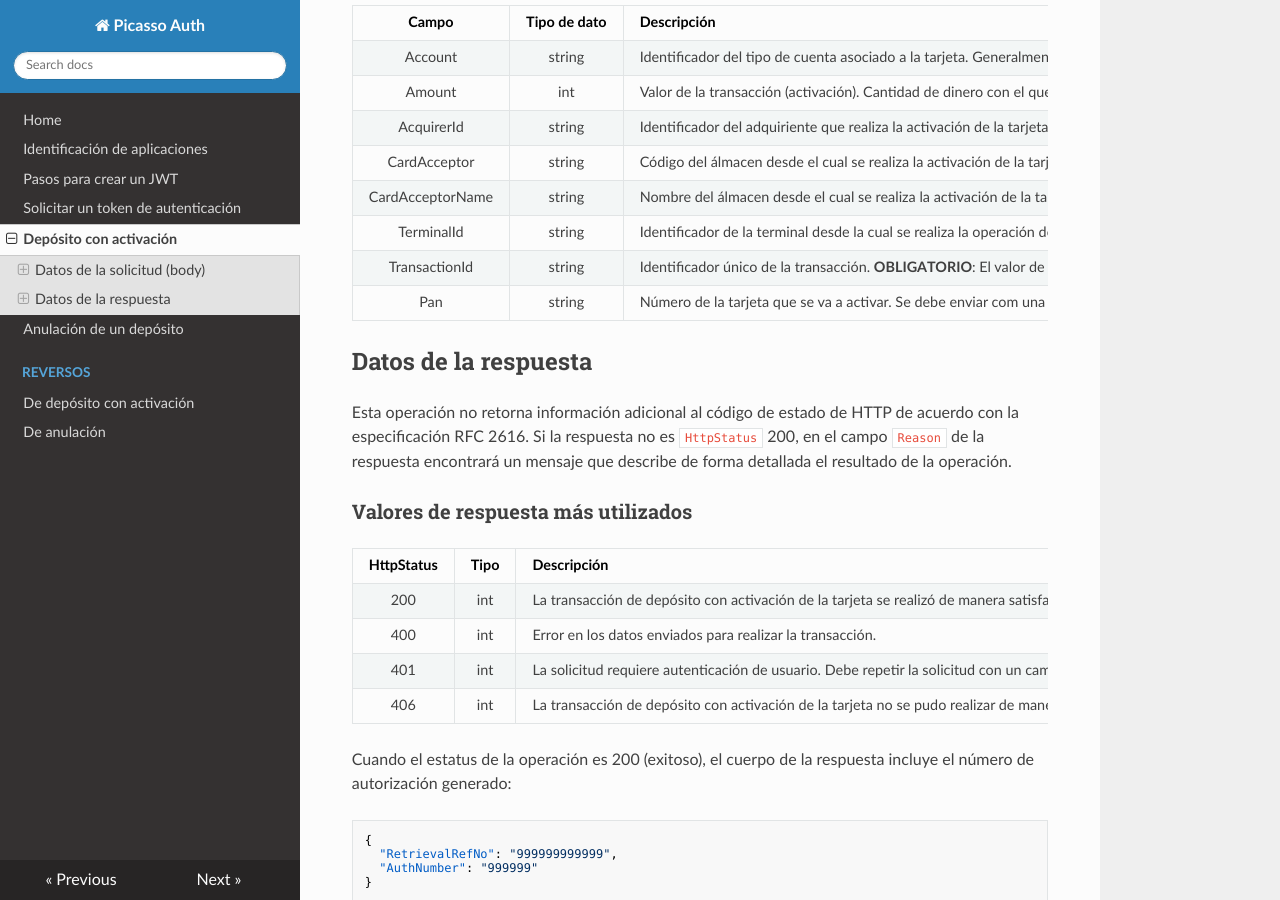
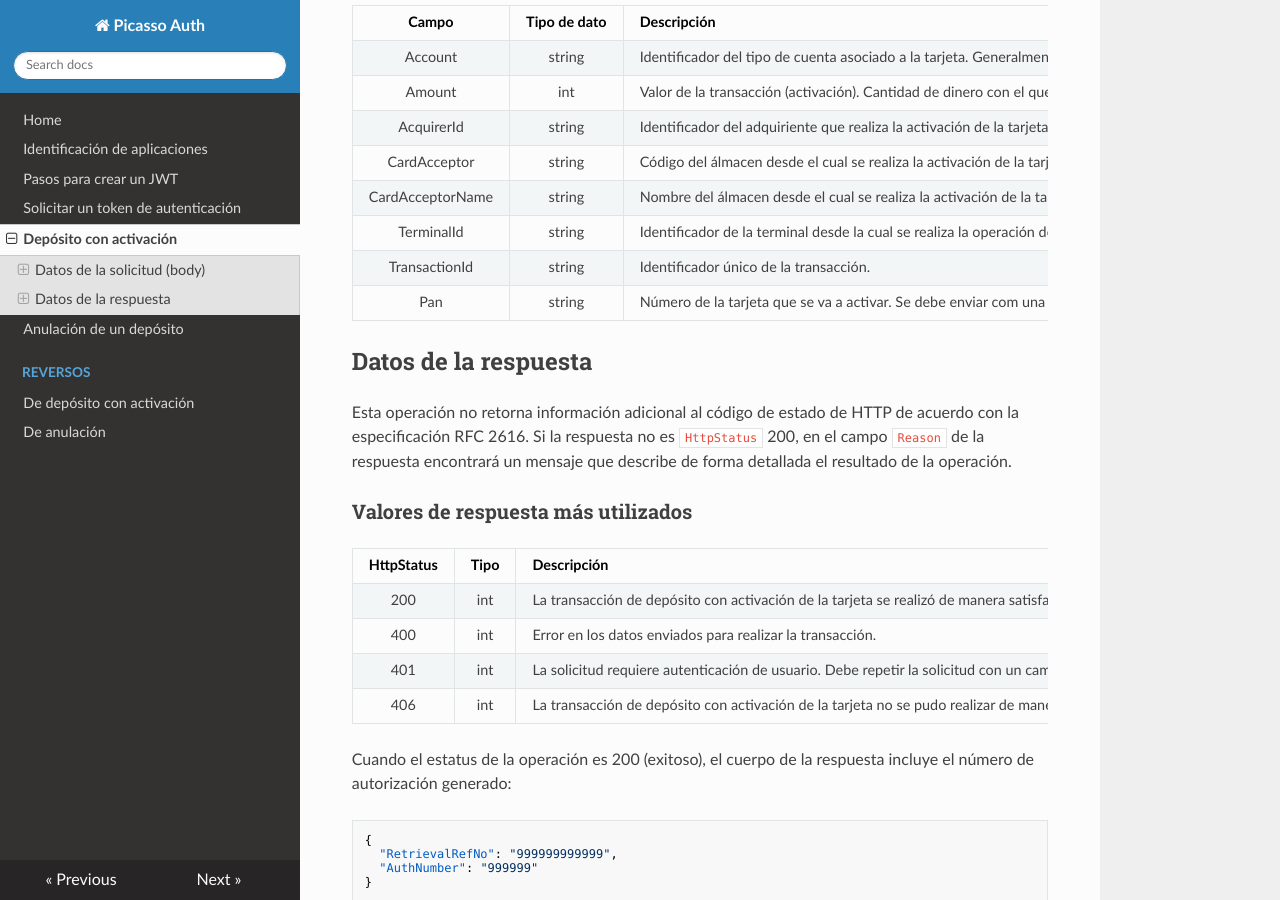
Before and after one commit to Picasso-api/Evertec-API, an MkDocs documentation site: the page built from docs/Deposit.md, in a window 1280 px wide and 900 px high, scrolled down 658 px. Built offline with MkDocs 1.6.1, drawn with Linux system fonts in a browser that asks for light colours; nearby versions of some CDN libraries.

Commit message:
Update Deposit.md

```diff
--- a/docs/Deposit.md
+++ b/docs/Deposit.md
@@ -34,7 +34,7 @@ AcquirerId | string | Identificador del adquiriente que realiza la activación d
 CardAcceptor | string | Código del álmacen desde el cual se realiza la activación de la tarjeta. | [ Si ]
 CardAcceptorName | string | Nombre del álmacen desde el cual se realiza la activación de la tarjeta. | [ Si ]
 TerminalId | string | Identificador de la terminal desde la cual se realiza la operación de la activación de la tarjeta. Dato numérico de 8 dígitos. | [ Si ]
-TransactionId | string |Identificador único de la transacción. **OBLIGATORIO**: El valor de este campo es igual al valor del campo "TransactionId" de la transacción original de depósito con activación. | [Si]
+TransactionId | string |Identificador único de la transacción. | [Si]
 Pan | string | Número de la tarjeta que se va a activar. Se debe enviar com una cadena cifrada con certificado de confianza. | [ Si ]
 
 ## Datos de la respuesta
```
